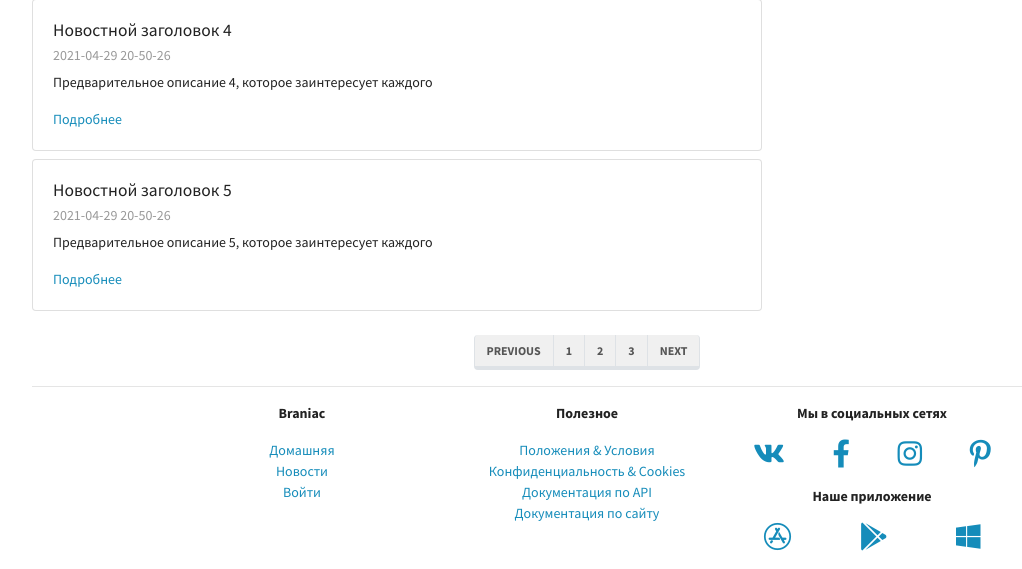
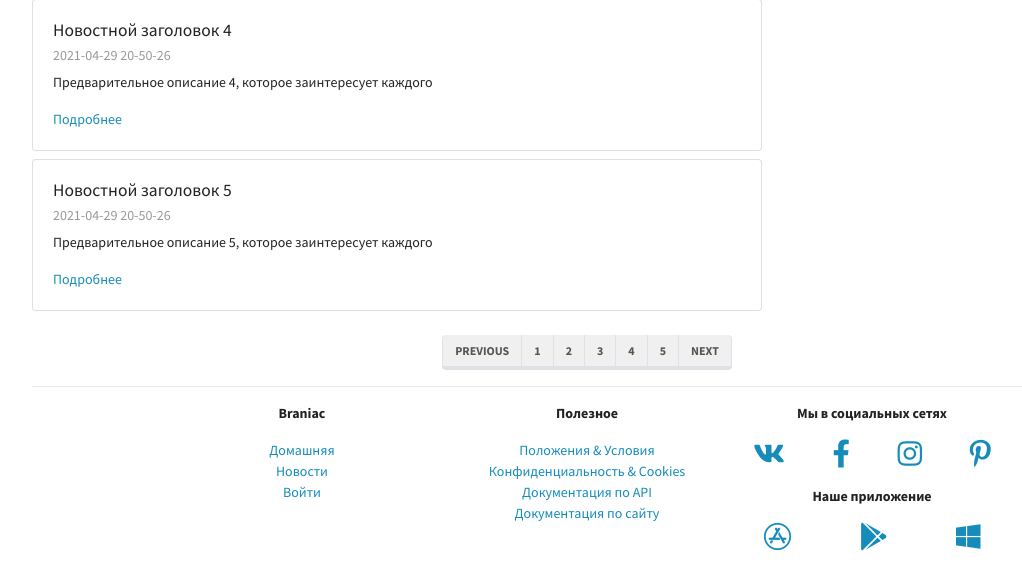
Before and after one commit to AndreyMatykhin/My_Django_Framework, a Django app: page /news/ in a window 1280 px wide. Shown: the part 565-1134 px from the top of the page, without its empty margins (53-1075 px from the left). Run offline with Django 4.2, Linux system fonts and the light colour scheme; some libraries are stand-ins or nearby versions.

Commit message:
task_4 compleate

```diff
--- a/my_braniaclms/mainapp/templates/mainapp/news.html
+++ b/my_braniaclms/mainapp/templates/mainapp/news.html
@@ -35,7 +35,7 @@
                     </div>
                     <div class="input-group mb-3">
                         <div class="input-group-prepend">
-                            <span class="input-group-text" id="basic-addon1">Дата до...</span>
+                            <span class="input-group-text" id="basic-addon2">Дата до...</span>
                         </div>
                         <input type="date" class="form-control" name="dateTo">
                     </div>
@@ -52,9 +52,9 @@
     <nav aria-label="Page navigation example">
         <ul class="pagination">
             <li class="page-item"><a class="page-link" href="#">Previous</a></li>
-            <li class="page-item"><a class="page-link" href="#">1</a></li>
-            <li class="page-item"><a class="page-link" href="#">2</a></li>
-            <li class="page-item"><a class="page-link" href="#">3</a></li>
+            {% for el in range %}
+            <li class="page-item"><a class="page-link" href="#">{{ el }}</a></li>
+            {% endfor %}
             <li class="page-item"><a class="page-link" href="#">Next</a></li>
         </ul>
     </nav>
--- a/my_braniaclms/mainapp/views.py
+++ b/my_braniaclms/mainapp/views.py
@@ -31,4 +31,5 @@ class NewsView(TemplateView):
         context['news_list'] = [{'item': f'Новостной заголовок {i + 1}',
                                  'text': f'Предварительное описание {i + 1}, которое заинтересует каждого'}
                                 for i in range(5)]
+        context['range'] = range(1, 6)
         return context
```
